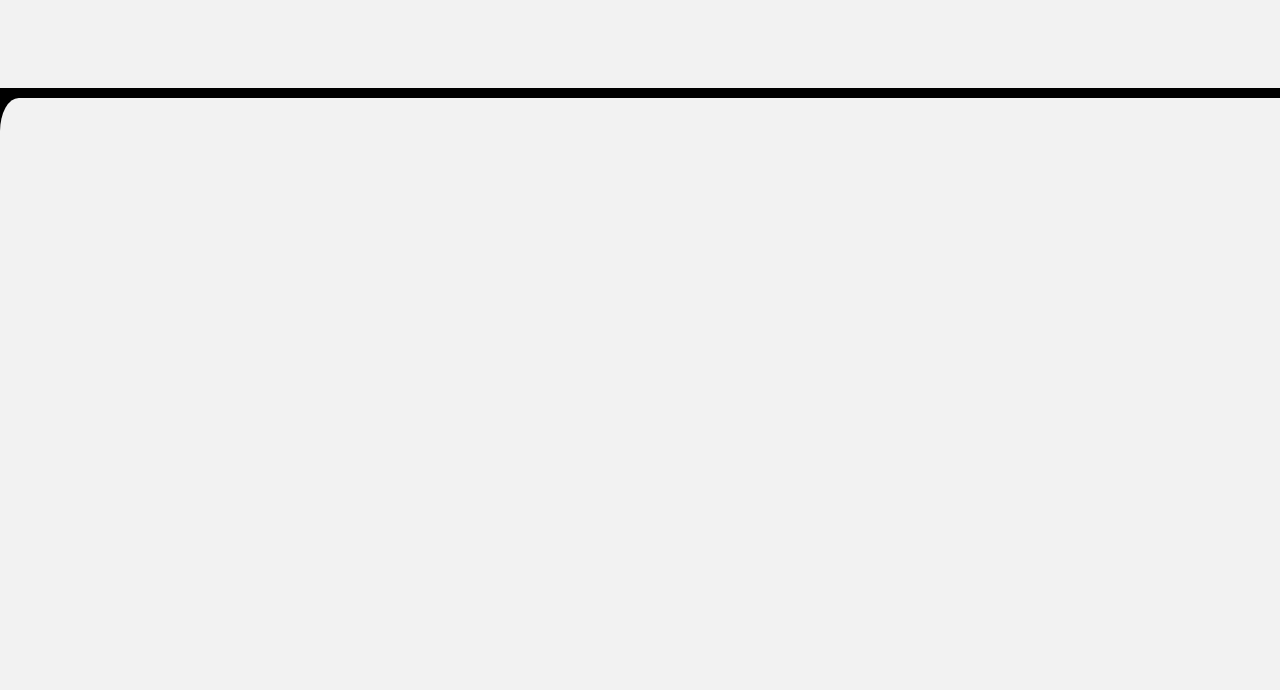
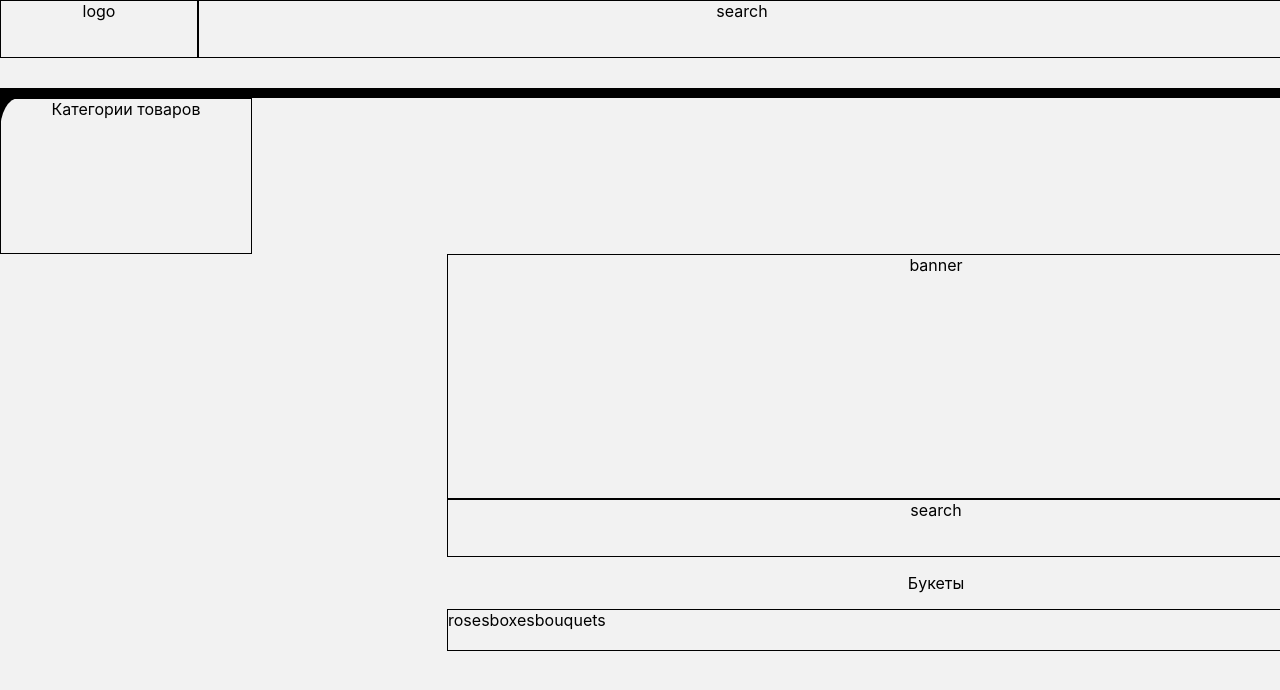
Before and after one commit to ilya-iliks/little-flower-store, a React (Create React App) app: page / in a window 1280 px wide. Shown: the top 690 px of the page. Built offline with nearby package versions, Linux system fonts and the light colour scheme.

Commit message:
layout heder and block-central

```diff
--- a/src/App.css
+++ b/src/App.css
@@ -43,12 +43,52 @@ body {
 }
 
 .header {
+  display: flex;
   width: 1872px;
   height: 88px;
   background-color: #f2f2f2;
   margin: 0 auto;
   /* border-radius: 1%; */
   margin-bottom: 10px;
+}
+
+.logo {
+  width: 196px;
+  height: 56px;
+  border: 1px solid black;
+}
+
+.header-search {
+  width: 1086px;
+  height: 56px;
+  border: 1px solid black;
+}
+
+.select-delivery-address {
+  width: 358px;
+  height: 56px;
+  border: 1px solid black;
+}
+
+.button-1 {
+  width: 56px;
+  height: 56px;
+  border: 1px solid black;
+  border-radius: 50%;
+}
+
+.button-2 {
+  width: 56px;
+  height: 56px;
+  border: 1px solid black;
+  border-radius: 50%;
+}
+
+.button-3 {
+  width: 56px;
+  height: 56px;
+  border: 1px solid black;
+  border-radius: 50%;
 }
 
 .block-central {
@@ -59,6 +99,41 @@ body {
   border-radius: 1%;
   margin-bottom: 10px;
 }
+
+.product-categories {
+  width: 250px;
+  height: 154px;
+  border: 1px solid black;
+  /* margin: 0 auto; */
+}
+
+.banner {
+  width: 976px;
+  height: 243px;
+  border: 1px solid black;
+  margin: 0 auto;
+}
+
+.search {
+  width: 976px;
+  height: 56px;
+  border: 1px solid black;
+  margin: 0 auto;
+}
+
+.choice-of-colors {
+  display: flex;
+  width: 976px;
+  height: 40px;
+  border: 1px solid black;
+  margin: 0 auto;
+}
+
+.button-roses {}
+
+.button-boxes {}
+
+.button-bouquets {}
 
 .additional-block {
   width: 1872px;
--- a/src/App.js
+++ b/src/App.js
@@ -1,16 +1,32 @@
-import React from 'react';
-import './App.css';
+import React from "react";
+import "./App.css";
 
 function App() {
   return (
     <div className="App">
-      <div className="header"></div>
-      <div className="block-central"></div>
+      <div className="header">
+        <div className="logo">logo</div>
+        <div className="header-search">search</div>
+        <div className="select-delivery-address">select delivery address</div>
+        <div className="button-1">b1</div>
+        <div className="button-2">b2</div>
+        <div className="button-3">b3</div>
+      </div>
+      <div className="block-central">
+        <div className="product-categories">Категории товаров</div>
+        <div className="banner">banner</div>
+        <div className="search">search</div>
+        <p>Букеты</p>  {/* w186xh70 */}
+        <div className="choice-of-colors">
+          <div className="button-roses">roses</div>
+          <div className="button-boxes">boxes</div>
+          <div className="button-bouquets">bouquets</div>
+        </div>
+      </div>
       <div className="additional-block"></div>
       <div className="footer"></div>
     </div>
   );
 }
 
-
 export default App;
```
